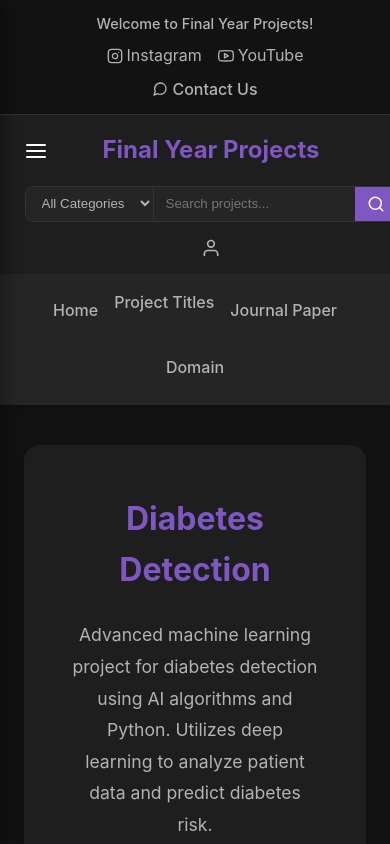
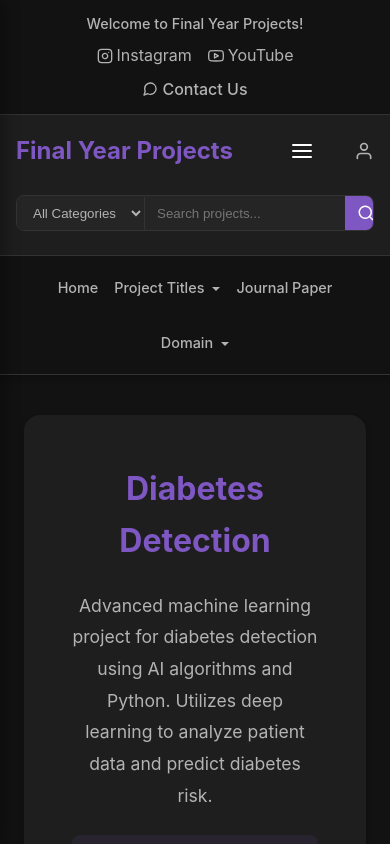
Before and after one commit to ajaykarthik-ip/inno-projects, a Next.js app: page / in a window 390 px wide. Shown: the top 844 px of the page. Built offline with nearby package versions, Linux system fonts and the light colour scheme.

Commit message:
5th commit

```diff
--- a/src/app/globals.css
+++ b/src/app/globals.css
@@ -34,20 +34,6 @@ body {
   padding: 1rem;
 }
 
-body:not(.sidebar-collapsed):not(.sidebar-mobile-open) .main-content-wrapper {
-  margin-left: 250px; /* Match sidebar width */
-}
-
-body.sidebar-collapsed .main-content-wrapper {
-  margin-left: 70px; /* Match collapsed sidebar width */
-}
-
-.main-navbar-container,
-.main-navbar-links,
-.top-navbar .top-navbar-container {
-  padding-left: calc(1rem + 20px); /* Add extra padding for mobile toggle button */
-}
-
 .main-content {
   max-width: 1200px;
   margin: 0 auto;
@@ -73,9 +59,30 @@ button {
   transition: var(--transition);
 }
 
+/* Create a wrapper for everything that should shift with the sidebar */
+.page-content {
+  transition: var(--transition);
+  width: 100%;
+}
+
+body:not(.sidebar-collapsed):not(.sidebar-mobile-open) .page-content {
+  margin-left: 250px; /* Match sidebar width */
+  width: calc(100% - 250px);
+}
+
+body.sidebar-collapsed .page-content {
+  margin-left: 70px; /* Match collapsed sidebar width */
+  width: calc(100% - 70px);
+}
+
+/* Adjust for mobile */
 @media (max-width: 768px) {
+  .page-content {
+    margin-left: 0 !important;
+    width: 100% !important;
+  }
+
   .main-content-wrapper {
-    margin-left: 0 !important;
     width: 100%;
     padding: 0.5rem;
   }
--- a/src/app/page.tsx
+++ b/src/app/page.tsx
@@ -1,3 +1,6 @@
+"use client";
+
+import { useEffect } from 'react';
 import TopNavbar from '@/components/TopNavbar';
 import MainNavbar from '@/components/MainNavbar';
 import SidebarMenu from '@/components/SidebarMenu';
@@ -5,11 +8,26 @@ import HeroSection from '@/components/HeroSection';
 import FeaturedProjects from '@/components/FeaturedProjects';
 
 export default function Home() {
+  // Initialize sidebar state on component mount
+  useEffect(() => {
+    // Set initial state - not collapsed
+    document.body.classList.remove('sidebar-collapsed');
+    document.body.classList.remove('sidebar-mobile-open');
+
+    // Clean up when component unmounts
+    return () => {
+      document.body.classList.remove('sidebar-collapsed');
+      document.body.classList.remove('sidebar-mobile-open');
+    };
+  }, []);
+
   return (
     <div className="app-container">
+      <SidebarMenu />
+
+      <div className="page-content">
         <TopNavbar />
         <MainNavbar />
-      <SidebarMenu />
 
         <div className="main-content-wrapper">
           <main className="main-content">
@@ -21,5 +39,6 @@ export default function Home() {
           </main>
         </div>
       </div>
+    </div>
   );
 }
--- a/src/components/MainNavbar.css
+++ b/src/components/MainNavbar.css
@@ -30,6 +30,9 @@
     border-radius: 8px;
     overflow: hidden;
     background-color: var(--bg-tertiary);
+    flex-grow: 1;
+    max-width: 600px;
+    margin: 0 2rem;
   }
 
   .category-dropdown {
@@ -45,7 +48,7 @@
     padding: 0.5rem 0.75rem;
     border: none;
     flex-grow: 1;
-    min-width: 300px;
+    min-width: 200px;
     background-color: var(--bg-tertiary);
     color: var(--text-primary);
     outline: none;
@@ -72,14 +75,18 @@
     gap: 1rem;
   }
 
+  /* ---- NAVIGATION LINKS SECTION ---- */
   .main-navbar-links {
     max-width: 1200px;
     margin: 0 auto;
     display: flex;
     justify-content: center;
-    gap: 2rem;
-    padding: 1rem;
-    background-color: var(--bg-tertiary);
+    gap: 2.5rem; /* Increased gap for better spacing */
+    padding: 0.75rem 1rem;
+    background-color: var(--bg-primary); /* Match the primary background color */
+    position: relative; /* Added for dropdown positioning */
+    border-top: 1px solid var(--border-color);
+    border-bottom: 1px solid var(--border-color);
   }
 
   .nav-link {
@@ -89,6 +96,7 @@
     position: relative;
     transition: var(--transition);
     padding: 0.5rem 0;
+    font-size: 1rem;
   }
 
   .nav-link:hover {
@@ -98,7 +106,7 @@
   .nav-link::after {
     content: '';
     position: absolute;
-    bottom: 0;
+    bottom: -3px; /* Slightly lower for better visibility */
     left: 0;
     width: 0;
     height: 2px;
@@ -110,22 +118,27 @@
     width: 100%;
   }
 
+  /* ---- DROPDOWN STYLES ---- */
   .dropdown {
     position: relative;
+    height: 100%;
+    display: flex;
+    align-items: center;
   }
 
   .dropdown-content {
     display: none;
     position: absolute;
     background-color: var(--bg-secondary);
-    min-width: 200px;
+    min-width: 220px;
     box-shadow: var(--shadow);
-    z-index: 1;
-    top: 100%;
-    left: 0;
+    z-index: 1000; /* Higher z-index to ensure visibility */
+    top: calc(100% + 0.5rem); /* Position below with slight gap */
+    left: 50%;
+    transform: translateX(-50%); /* Center the dropdown */
     border-radius: 8px;
     padding: 0.5rem 0;
-    margin-top: 0.5rem;
+    border: 1px solid var(--border-color);
   }
 
   .dropdown:hover .dropdown-content {
@@ -138,11 +151,32 @@
     text-decoration: none;
     display: block;
     transition: var(--transition);
+    text-align: left;
   }
 
   .dropdown-content a:hover {
     background-color: var(--bg-tertiary);
     color: var(--accent-primary);
+  }
+
+  /* Add a small indicator for dropdown items */
+  .dropdown .nav-link:after {
+    content: '';
+    display: inline-block;
+    margin-left: 0.5rem;
+    border-top: 0.3rem solid var(--text-secondary);
+    border-right: 0.3rem solid transparent;
+    border-bottom: 0;
+    border-left: 0.3rem solid transparent;
+    vertical-align: middle;
+    position: static;
+    width: auto;
+    height: auto;
+    background-color: transparent;
+  }
+
+  .dropdown .nav-link:hover:after {
+    border-top-color: var(--accent-primary);
   }
 
   /* Mobile sidebar toggle button */
@@ -163,17 +197,34 @@
 
   @media (max-width: 1024px) {
     .main-navbar-container {
-      flex-direction: column;
+      flex-wrap: wrap;
       gap: 1rem;
     }
 
-    .search-bar input {
-      min-width: 200px;
+    .search-bar {
+      order: 3;
+      width: 100%;
+      max-width: 100%;
+      margin: 0.5rem 0;
+    }
+
+    .main-navbar-logo {
+      flex-grow: 1;
+    }
+
+    .main-navbar-actions {
+      order: 2;
     }
 
     .main-navbar-links {
       flex-wrap: wrap;
-      gap: 1rem;
+      gap: 1.5rem;
+      padding: 0.75rem 1rem;
+    }
+
+    .dropdown-content {
+      left: 0;
+      transform: none;
     }
   }
 
@@ -182,13 +233,18 @@
       display: flex;
       align-items: center;
       justify-content: center;
-      position: absolute;
-      left: 1rem;
-      top: 1rem;
+      order: 1;
     }
 
     .main-navbar-container {
-      position: relative;
-      padding-left: 3rem;
+      padding: 1rem;
+    }
+
+    .nav-link {
+      font-size: 0.9rem;
+    }
+
+    .main-navbar-links {
+      gap: 1rem;
     }
   }
--- a/src/components/MainNavbar.tsx
+++ b/src/components/MainNavbar.tsx
@@ -1,12 +1,23 @@
 "use client";
 
-import React from 'react';
+import React, { useState } from 'react';
 import './MainNavbar.css';
 
 const MainNavbar: React.FC = () => {
+  const [activeDropdown, setActiveDropdown] = useState<string | null>(null);
+
   const toggleMobileSidebar = () => {
     document.querySelector('.sidebar')?.classList.toggle('mobile-open');
     document.querySelector('.sidebar-overlay')?.classList.toggle('active');
+    document.body.classList.toggle('sidebar-mobile-open');
+  };
+
+  const handleDropdownToggle = (dropdownName: string) => {
+    if (activeDropdown === dropdownName) {
+      setActiveDropdown(null);
+    } else {
+      setActiveDropdown(dropdownName);
+    }
   };
 
   return (
@@ -57,16 +68,30 @@ const MainNavbar: React.FC = () => {
       {/* Navigation Links */}
       <div className="main-navbar-links">
         <a href="#" className="nav-link">Home</a>
-        <div className="dropdown">
+        <div className="dropdown"
+             onMouseEnter={() => handleDropdownToggle('projects')}
+             onMouseLeave={() => handleDropdownToggle('projects')}>
           <a href="#" className="nav-link">Project Titles</a>
-          <div className="dropdown-content">
+          <div className="dropdown-content" style={{ display: activeDropdown === 'projects' ? 'block' : '' }}>
             <a href="#">Java Projects</a>
             <a href="#">Python Projects</a>
             <a href="#">Machine Learning</a>
+            <a href="#">IoT Projects</a>
+            <a href="#">Web Development</a>
           </div>
         </div>
         <a href="#" className="nav-link">Journal Paper</a>
-        <a href="#" className="nav-link">Domain</a>
+        <div className="dropdown"
+             onMouseEnter={() => handleDropdownToggle('domain')}
+             onMouseLeave={() => handleDropdownToggle('domain')}>
+          <a href="#" className="nav-link">Domain</a>
+          <div className="dropdown-content" style={{ display: activeDropdown === 'domain' ? 'block' : '' }}>
+            <a href="#">Artificial Intelligence</a>
+            <a href="#">Data Science</a>
+            <a href="#">Cyber Security</a>
+            <a href="#">Cloud Computing</a>
+          </div>
+        </div>
       </div>
     </div>
   );
--- a/src/components/SidebarMenu.css
+++ b/src/components/SidebarMenu.css
@@ -10,7 +10,7 @@
     z-index: 100;
     transition: var(--transition);
     overflow-y: auto;
-    padding-top: 140px; /* Space for navbar */
+    padding-top: 20px; /* Reduced from 140px to move content to the top */
     box-shadow: var(--shadow);
   }
 
@@ -128,7 +128,7 @@
     .sidebar {
       transform: translateX(-100%);
       width: 270px;
-      padding-top: 80px;
+      padding-top: 20px; /* Also reduced for mobile */
       box-shadow: 5px 0 15px rgba(0, 0, 0, 0.3);
     }
 
--- a/src/components/SidebarMenu.tsx
+++ b/src/components/SidebarMenu.tsx
@@ -26,7 +26,23 @@ const SidebarMenu: React.FC = () => {
   // Toggle mobile sidebar
   const toggleMobileSidebar = () => {
     setMobileOpen(!mobileOpen);
+    document.body.classList.toggle('sidebar-mobile-open');
   };
+
+  // Update classes when state changes
+  useEffect(() => {
+    if (collapsed) {
+      document.body.classList.add('sidebar-collapsed');
+    } else {
+      document.body.classList.remove('sidebar-collapsed');
+    }
+
+    if (mobileOpen) {
+      document.body.classList.add('sidebar-mobile-open');
+    } else {
+      document.body.classList.remove('sidebar-mobile-open');
+    }
+  }, [collapsed, mobileOpen]);
 
   // Close sidebar when clicking outside on mobile
   useEffect(() => {
@@ -126,7 +142,10 @@ const SidebarMenu: React.FC = () => {
       {/* Overlay for mobile */}
       <div
         className={`sidebar-overlay ${mobileOpen ? 'active' : ''}`}
-        onClick={() => setMobileOpen(false)}
+        onClick={() => {
+          setMobileOpen(false);
+          document.body.classList.remove('sidebar-mobile-open');
+        }}
       ></div>
 
       {/* Sidebar */}
```
Lines whose indentation alone changed are shown as unchanged.
